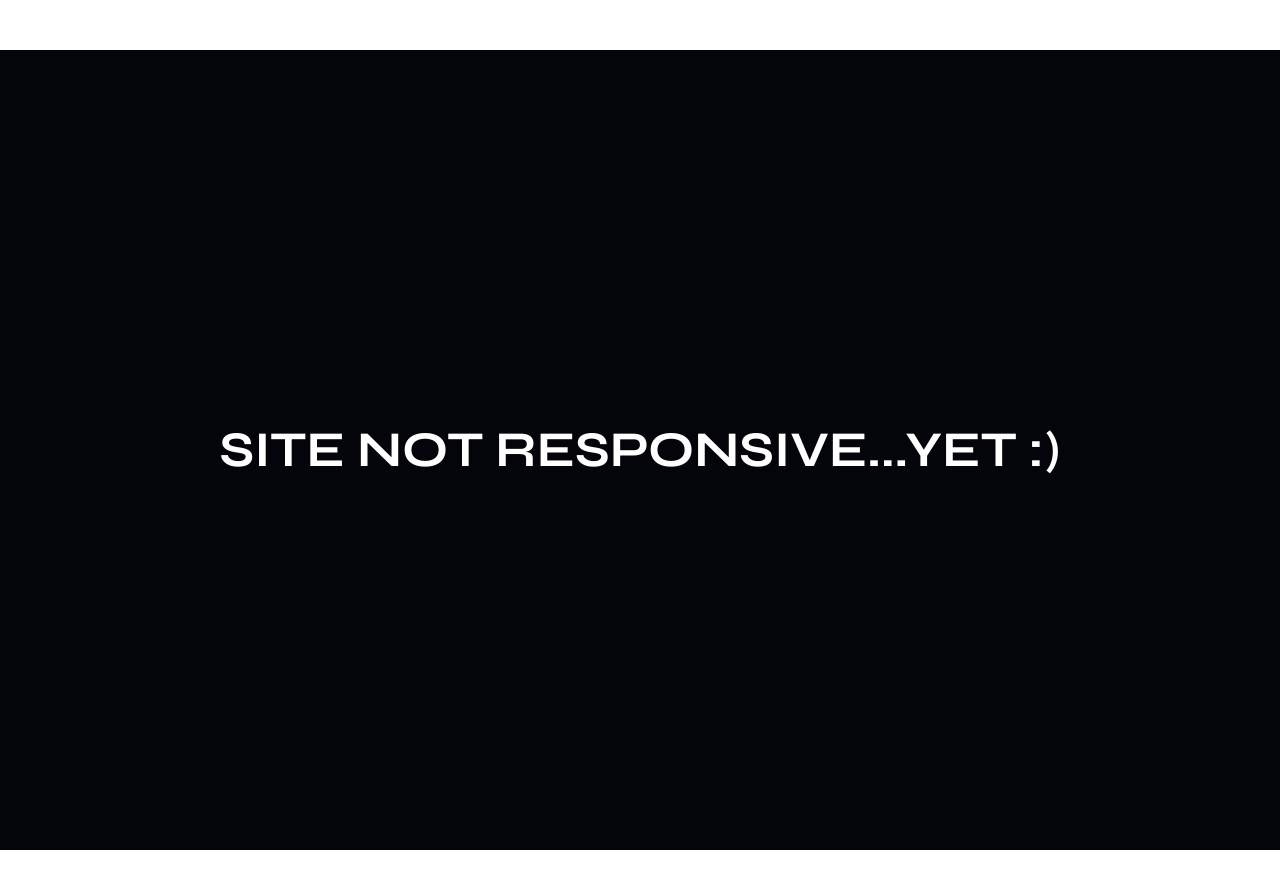
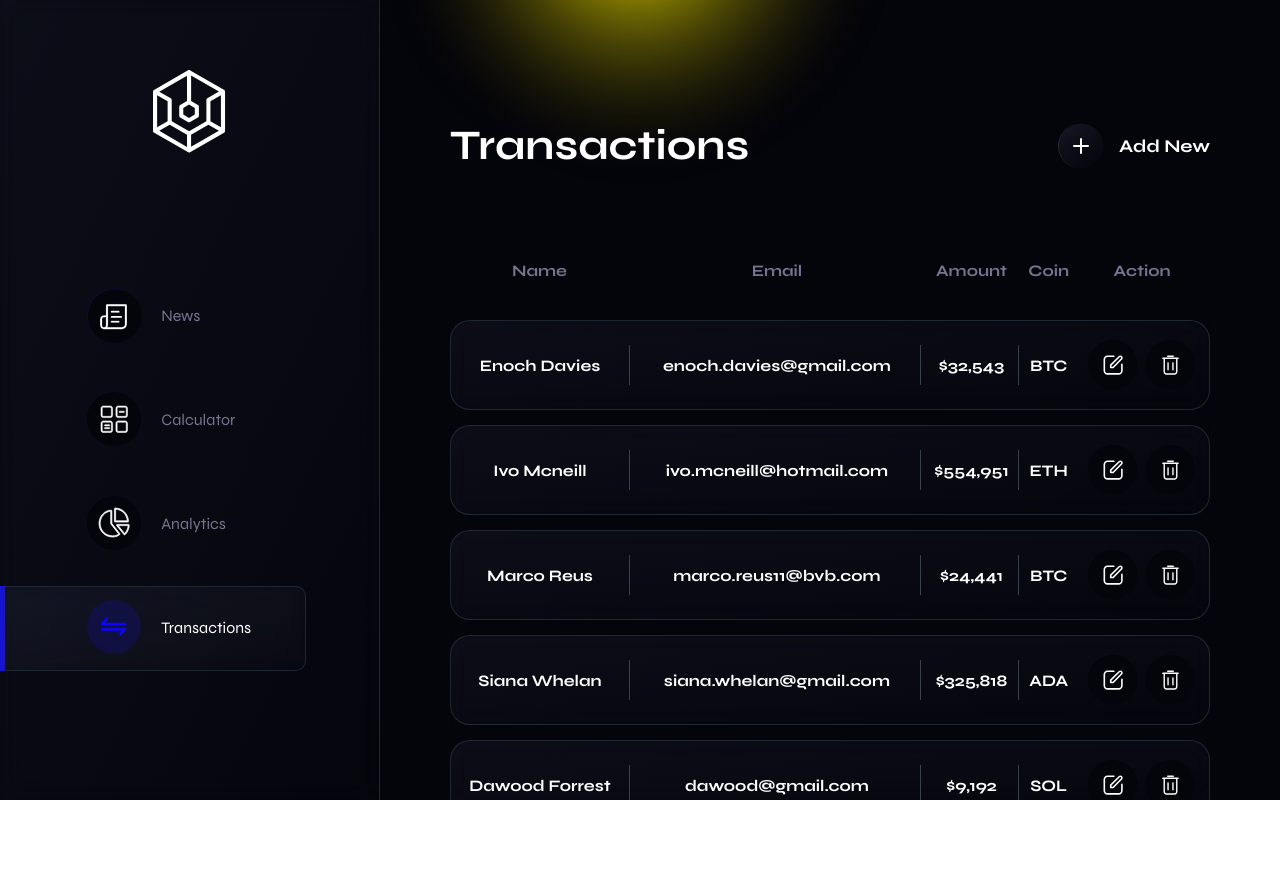
Before and after one commit to mvuja/crypto-dashboard, a React (Create React App) app: page /transactions in a window 1280 px wide. Shown: the top 888 px of the page. After the commit the page ends 800 px from the top, so only its background shows below. Built offline with nearby package versions, Linux system fonts and the light colour scheme.

Commit message:
start responsive

```diff
--- a/src/components/Navbar/_navbar.scss
+++ b/src/components/Navbar/_navbar.scss
@@ -11,6 +11,10 @@
 
     .nav-logo{
         margin: 7rem 0 13rem;
+
+        @media only screen and (max-height: 750px) {
+            margin: 5rem 0 10rem;
+        }
     }
 
     .nav-links{
--- a/src/components/Profile/_profile.scss
+++ b/src/components/Profile/_profile.scss
@@ -13,6 +13,10 @@
         height: 100%;
         padding: 12rem 7rem 12rem;
         position: relative;
+
+        @media only screen and (max-height: 750px) {
+            padding: 8rem 7rem 12rem;
+        }
     }
 
     .blue-circle{
--- a/src/components/Transactions/Transactions.jsx
+++ b/src/components/Transactions/Transactions.jsx
@@ -260,13 +260,13 @@ const Contacts = props => {
                     </div>
 
                     <form onSubmit={handleSubmit} className="contact-form">
-                        <input className="add-new-input" type="text"
+                        <input className="add-new-input one" type="text"
                             placeholder="Name"
                             value={name}
                             name="Name"
                             onChange={onChangeName}
                         />
-                        <input className="add-new-input" type="email"
+                        <input className="add-new-input two" type="email"
                             placeholder="E-mail"
                             value={email}
                             name="email"
@@ -278,7 +278,7 @@ const Contacts = props => {
                             name="amount"
                             onChange={onChangeAmount}
                         /> */}
-                        <Cleave className="add-new-input"
+                        <Cleave className="add-new-input three"
                             placeholder="Amount"
                             value={amount}
                             name="amount"
@@ -294,13 +294,13 @@ const Contacts = props => {
                             name="lastName"
                             onChange={onChangeLN}
                         /> */}
-                        <div className="coin-select-wrapper">
+                        <div className="coin-select-wrapper four">
                             <Select
                                 value={chosenCurrency}
                                 onChange={setChosenCurrency}
                                 filterable={false}
                                 clearable={false}
-                                style={{width: '100%'}}
+                                style={{ height: 100 }}
                                 >
                                 {currencies.map( (el, i) => (<SelectOption key={i} value={el}>{el}</SelectOption>))}
                             </Select>
@@ -319,7 +319,7 @@ const Contacts = props => {
                     </div>
 
                     <div className="contact-form">
-                        <input className="edit-input" type="text"
+                        <input className="edit-input one" type="text"
                             value={nameEdit}
                             name="Name"
                             onChange={e => {
@@ -327,7 +327,7 @@ const Contacts = props => {
                                 setNameEdit(e.target.value)
                             }}
                         />
-                        <input className="edit-input" type="email"
+                        <input className="edit-input two" type="email"
                             value={mailEdit}
                             name="E mail"
                             onChange={e => {
@@ -343,7 +343,7 @@ const Contacts = props => {
                                 setAmountEdit(e.target.value)
                             }}
                         /> */}
-                        <Cleave className="edit-input"
+                        <Cleave className="edit-input three"
                             value={amountEdit}
                             name="amount"
                             onChange={e => {
@@ -356,7 +356,7 @@ const Contacts = props => {
                             }}
                         />
 
-                        <div className="coin-select-wrapper">
+                        <div className="coin-select-wrapper four">
                             <Select
                                 value={coinEdit}
                                 onChange={e => {
--- a/src/components/Transactions/_transactions.scss
+++ b/src/components/Transactions/_transactions.scss
@@ -3,10 +3,20 @@
     height: 100vh;
     position: relative;
 
+    @media only screen and (max-width: 1500px) {
+        flex-direction: column;
+        overflow: scroll;
+        align-items: center;
+    }
+
     .blue-circle{
         position: absolute;
         bottom: -35rem;
         left: -37rem;
+
+        @media only screen and (max-width: 1500px) {
+            display: none;
+        }
     }
     .yellow-circle{
         position: absolute;
@@ -19,12 +29,25 @@
         padding: 12rem 7rem 12rem;
         z-index: 1;
 
+        @media only screen and (max-width: 1500px) {
+            order: 1;
+            padding-bottom: 5rem;
+        }
+
+        @media only screen and (max-height: 750px) {
+            padding: 8rem 7rem 5rem;
+        }
+
         & .contacts-header{
             display: flex;
             align-items: center;
             justify-content: space-between;
             margin-bottom: 5rem;
             padding-right: 3.5rem;
+
+            @media only screen and (max-width: 1500px) {
+                padding-right: 0;
+            }
 
             h2{
                 color: #fff;
@@ -48,6 +71,10 @@
             overflow-y: scroll;
             height: 86%;
             padding-right: 3rem;
+
+            @media only screen and (max-width: 1500px) {
+                padding-right: 0;
+            }
 
             &::-webkit-scrollbar {
                 width: .3vw;
@@ -160,12 +187,20 @@
         backdrop-filter: blur(12.5px);
         -webkit-backdrop-filter: blur(12.5px);
         border: 1px solid rgba(31, 39, 50, 1);
-        height: 60%;
         margin: auto 0;
         padding: 5rem 4rem;
         border-radius: 2rem 0 0 2rem;
         width: 60rem;
         transform: translateY(6rem);
+
+        @media only screen and (max-width: 1620px) {
+            width: 45rem;
+        }
+
+        @media only screen and (max-width: 1500px) {
+            border-radius: 2rem;
+            width: 80%;
+        }
 
         .add-new-top{
             display: flex;
@@ -188,6 +223,31 @@
             display: flex;
             flex-direction: column;
             gap: 1.6rem;
+
+            @media only screen and (max-width: 1500px) {
+                display: grid;
+                grid-template-areas:
+                    "a b"
+                    "c d"
+                    "e e";
+
+                .one{
+                    grid-area: a;
+                }
+                .two{
+                    grid-area: b;
+                }
+                .three{
+                    grid-area: c;
+                }
+                .four{
+                    grid-area: d;
+                }
+                .submit{
+                    grid-area: e;
+                    justify-self: start;
+                }
+            }
 
             .add-new-input{
                 background: #04040B;
@@ -238,12 +298,20 @@
         backdrop-filter: blur(12.5px);
         -webkit-backdrop-filter: blur(12.5px);
         border: 1px solid rgba(31, 39, 50, 1);
-        height: 60%;
         margin: auto 0;
         padding: 5rem 4rem;
         border-radius: 2rem 0 0 2rem;
         width: 60rem;
         transform: translateY(6rem);
+
+        @media only screen and (max-width: 1620px) {
+            width: 45rem;
+        }
+
+        @media only screen and (max-width: 1500px) {
+            border-radius: 2rem;
+            width: 80%;
+        }
 
         .add-new-top{
             display: flex;
@@ -266,6 +334,31 @@
             display: flex;
             flex-direction: column;
             gap: 1.6rem;
+
+            @media only screen and (max-width: 1500px) {
+                display: grid;
+                grid-template-areas:
+                    "a b"
+                    "c d"
+                    "e e";
+
+                .one{
+                    grid-area: a;
+                }
+                .two{
+                    grid-area: b;
+                }
+                .three{
+                    grid-area: c;
+                }
+                .four{
+                    grid-area: d;
+                }
+                .edit-done{
+                    grid-area: e;
+                    justify-self: start;
+                }
+            }
 
             .edit-input{
                 background: #04040B;
--- a/src/index.scss
+++ b/src/index.scss
@@ -90,15 +90,11 @@ html{
   scrollbar-width: normal;
 
   @include respond(tab-land){
-      font-size: 56.25%;
+    font-size: 56.25%;
   }
 
   @include respond(tab-port){
-      font-size: 50%;
-  }
-
-  @include respond(big-desktop){
-      font-size: 75%;
+    font-size: 50%;
   }
 }
 html.no-scroll{
@@ -111,11 +107,6 @@ body {
   box-sizing: border-box;
   overflow: hidden;
   font-family: 'Syne', sans-serif;
-  min-height: 90rem;
-  height: 100vh;
-  display: flex;
-  justify-content: center;
-  align-items: center;
 }
 
 img {
@@ -179,7 +170,7 @@ h1, h2, h3{
   grid-template-columns: 38rem 1fr;
   background: #04040B;
   width: 100vw;
-  // max-width: 100%;
+  min-height: 70rem;
   height: 100vh;
   overflow: hidden;
 
@@ -188,9 +179,9 @@ h1, h2, h3{
     // overflow-y: scroll;
   }
 
-  @media only screen and (max-width: 1640px) {
-    display: none;
-  }
+  // @media only screen and (max-width: 1640px) {
+  //   display: none;
+  // }
 }
 
 .resize{
@@ -201,19 +192,19 @@ h1, h2, h3{
   align-items: center;
   justify-content: center;
 
-  .resize-txt{
-    font-size: 5rem;
-    color: #fff;
-    font-weight: 700;
+  // .resize-txt{
+  //   font-size: 5rem;
+  //   color: #fff;
+  //   font-weight: 700;
 
-    @media only screen and (max-width: 740px) {
-      font-size: 2rem;
-    }
-  }
+  //   @media only screen and (max-width: 740px) {
+  //     font-size: 2rem;
+  //   }
+  // }
 
-  @media only screen and (max-width: 1640px) {
-    display: flex;
-  }
+  // @media only screen and (max-width: 1640px) {
+  //   display: flex;
+  // }
 
 
 
```
Also changed, not shown: src/components/Profile/Profile.jsx (+19 -19 lines).
